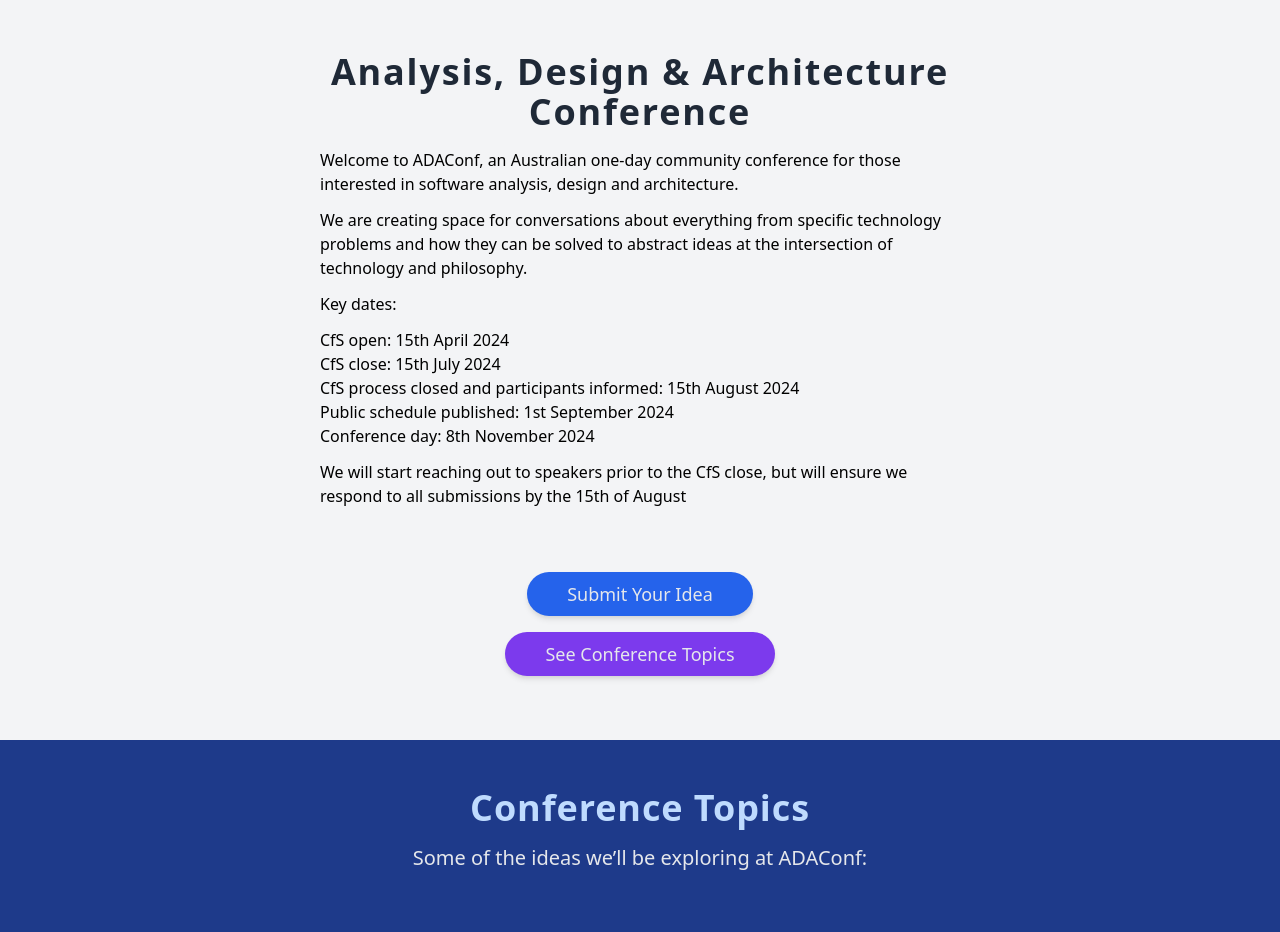
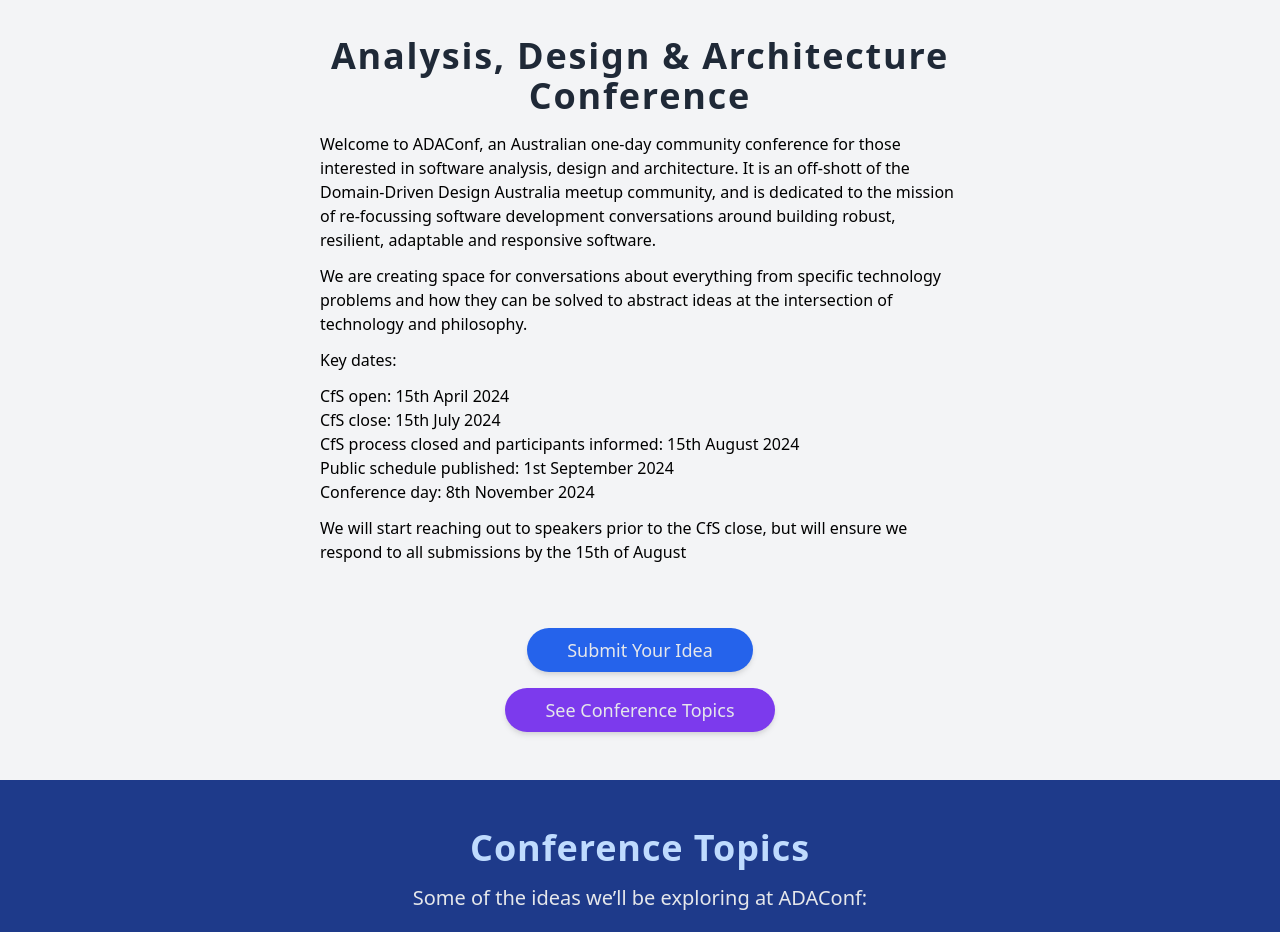
Before and after one commit to Domain-Driven-Design-Australia/adaconf-web, an Eleventy site: page src/index.njk in a window 1280 px wide. Shown: the part 860-1792 px from the top of the page. Built offline with nearby package versions, Linux system fonts and the light colour scheme; Eleventy itself is replaced by a stand-in of ours; files that its build step writes are made by us from their sources; a script that the page names is missing; files whose address does not match are found by name; what postcss-import would draw is missing.

Commit message:
Add link to DDD AU

```diff
--- a/src/sections/about.md
+++ b/src/sections/about.md
@@ -3,7 +3,7 @@
 type: about
 ---
 
-Welcome to ADAConf, an Australian one-day community conference for those interested in software analysis, design and architecture.
+Welcome to ADAConf, an Australian one-day community conference for those interested in software analysis, design and architecture.  It is an off-shott of the [Domain-Driven Design Australia meetup community](https://www.meetup.com/en-AU/domain-driven-design-australia/), and is dedicated to the mission of re-focussing software development conversations around building robust, resilient, adaptable and responsive software.
 
 We are creating space for conversations about everything from specific technology problems and how they can be solved to abstract ideas at the intersection of technology and philosophy.
 
```
